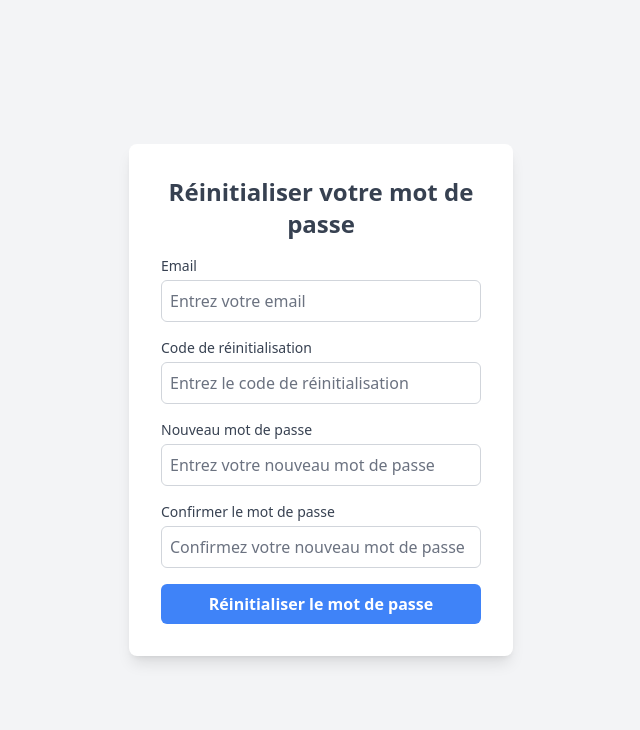
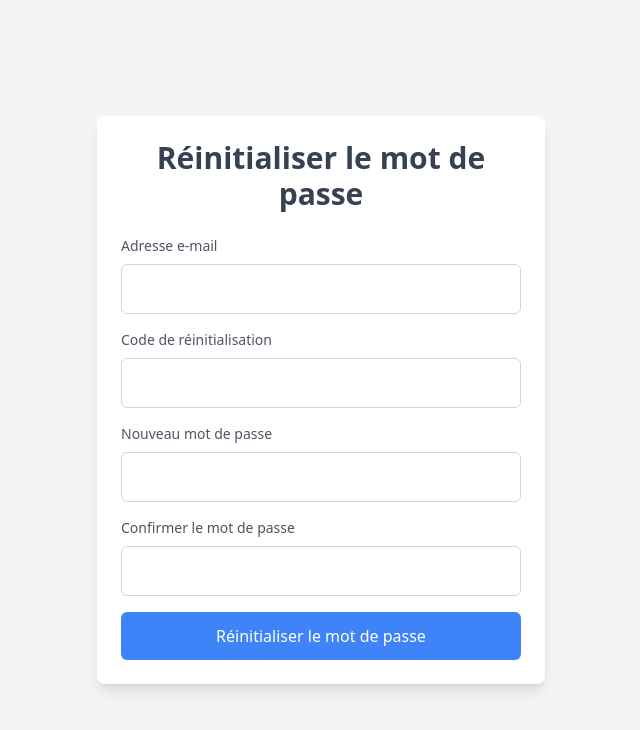
Before and after one commit to fallouwade/frontendTache21, a React (Vite) app: page /modifier in a window 1280 px wide. Shown: the top 730 px of the page, without its empty margins (319-959 px from the left). Built offline with nearby package versions, Linux system fonts and the light colour scheme.

Commit message:
modifier

```diff
--- a/src/Authentification/PagesConnexion/ModifieMotDePass.jsx
+++ b/src/Authentification/PagesConnexion/ModifieMotDePass.jsx
@@ -1,152 +1,150 @@
 import { useState } from 'react';
 import { useNavigate } from 'react-router-dom';
-import { toast, ToastContainer } from 'react-toastify';
-import 'react-toastify/dist/ReactToastify.css';
 
-const ResetPassword = () => {
+const ModifierMotDePasse = () => {
   const [email, setEmail] = useState('');
-  const [codeReset, setCodeReset] = useState('');  // Code de réinitialisation
+  const [code, setCode] = useState('');
   const [nouveauMotDePasse, setNouveauMotDePasse] = useState('');
   const [confirmerMotDePasse, setConfirmerMotDePasse] = useState('');
+  const [message, setMessage] = useState('');
+  const [isLoading, setIsLoading] = useState(false);
   const navigate = useNavigate();
 
-  const handlePasswordSubmit = async (e) => {
+  const handleChangeEmail = (e) => setEmail(e.target.value);
+  const handleChangeCode = (e) => setCode(e.target.value);
+  const handleChangeNouveauMotDePasse = (e) => setNouveauMotDePasse(e.target.value);
+  const handleChangeConfirmerMotDePasse = (e) => setConfirmerMotDePasse(e.target.value);
+
+  const handleSubmit = async (e) => {
     e.preventDefault();
+    setIsLoading(true);
+    setMessage('');
 
-    // Vérification que les mots de passe correspondent
+    // Validation des champs
+    if (!email || !email.includes('@')) {
+      setMessage('Veuillez entrer une adresse e-mail valide.');
+      setIsLoading(false);
+      return;
+    }
+    if (!code) {
+      setMessage('Veuillez entrer le code de réinitialisation.');
+      setIsLoading(false);
+      return;
+    }
+    if (!nouveauMotDePasse || nouveauMotDePasse.length < 6) {
+      setMessage('Le mot de passe doit contenir au moins 6 caractères.');
+      setIsLoading(false);
+      return;
+    }
     if (nouveauMotDePasse !== confirmerMotDePasse) {
-      toast.error('Les mots de passe ne correspondent pas.', {
-        position: "top-center",
-        autoClose: 5000,
-        hideProgressBar: true,
-      });
+      setMessage('Les mots de passe ne correspondent pas.');
+      setIsLoading(false);
       return;
     }
 
     try {
-      // Envoi de la requête pour réinitialiser le mot de passe
+      // Envoi des données au backend
       const response = await fetch('https://backendtache21.onrender.com/api/mot-de-passe/modifier', {
         method: 'POST',
         headers: {
           'Content-Type': 'application/json',
         },
         body: JSON.stringify({
-          email: email,  // L'email de l'utilisateur
-          codeReset: codeReset, // Le code temporaire
-          nouveauMotDePasse: nouveauMotDePasse, // Le nouveau mot de passe
+          email,
+          codeReset: code,  // code envoyé par email
+          nouveauMotDePasse,
         }),
       });
 
-      const data = await response.json();
-
-      // Gestion de la réponse de l'API
       if (response.ok) {
-        toast.success('Votre mot de passe a été réinitialisé avec succès.', {
-          position: "top-center",
-          autoClose: 5000,
-          hideProgressBar: true,
-        });
-        navigate('/connexion');
+        setMessage('Mot de passe réinitialisé avec succès.');
+        navigate('/connexion'); // Redirection vers la page de connexion
       } else {
-        toast.error(data.message || 'Une erreur est survenue. Veuillez réessayer.', {
-          position: "top-center",
-          autoClose: 5000,
-          hideProgressBar: true,
-        });
-        // console.error('Erreur de l\'API:', data);  // Log des erreurs dans la console pour le débogage
+        const errorData = await response.json();
+        setMessage(errorData.message || 'Erreur lors de la réinitialisation du mot de passe.');
       }
     } catch (error) {
-      console.error('Erreur lors de la requête:', error);
-      toast.error('Erreur de connexion. Veuillez vérifier votre connexion internet.', {
-        position: "top-center",
-        autoClose: 5000,
-        hideProgressBar: true,
-      });
+      setMessage('Une erreur est survenue. Veuillez réessayer.');
+    } finally {
+      setIsLoading(false);
     }
   };
 
   return (
-    <div className="min-h-screen flex items-center justify-center bg-gray-100 p-6">
-      <div className="max-w-sm w-full bg-white p-8 rounded-lg shadow-lg">
-        <h2 className="text-2xl font-semibold text-center text-gray-700 mb-4">Réinitialiser votre mot de passe</h2>
+    <div className="relative min-h-screen flex items-center justify-center bg-gray-100">
+      <div className="relative z-10 w-full max-w-md p-6 bg-white rounded-lg shadow-lg">
+        <h2 className="text-3xl font-semibold text-gray-700 mb-6 text-center">Réinitialiser le mot de passe</h2>
 
-        <form onSubmit={handlePasswordSubmit}>
+        <form onSubmit={handleSubmit}>
           <div className="mb-4">
-            <label htmlFor="email" className="block text-sm font-medium text-gray-700">
-              Email
-            </label>
+            <label htmlFor="email" className="block text-sm font-medium text-gray-600">Adresse e-mail</label>
             <input
               type="email"
               id="email"
               name="email"
-              className="mt-1 p-2 w-full border border-gray-300 rounded-md focus:outline-none focus:ring-2 focus:ring-blue-500"
-              placeholder="Entrez votre email"
               value={email}
-              onChange={(e) => setEmail(e.target.value)}
+              onChange={handleChangeEmail}
+              className="w-full p-3 mt-2 border border-gray-300 rounded-md"
               required
             />
           </div>
 
           <div className="mb-4">
-            <label htmlFor="codeReset" className="block text-sm font-medium text-gray-700">
-              Code de réinitialisation
-            </label>
+            <label htmlFor="code" className="block text-sm font-medium text-gray-600">Code de réinitialisation</label>
             <input
               type="text"
-              id="codeReset"
-              name="codeReset"
-              className="mt-1 p-2 w-full border border-gray-300 rounded-md focus:outline-none focus:ring-2 focus:ring-blue-500"
-              placeholder="Entrez le code de réinitialisation"
-              value={codeReset}
-              onChange={(e) => setCodeReset(e.target.value)}
+              id="code"
+              name="code"
+              value={code}
+              onChange={handleChangeCode}
+              className="w-full p-3 mt-2 border border-gray-300 rounded-md"
               required
             />
           </div>
 
           <div className="mb-4">
-            <label htmlFor="nouveauMotDePasse" className="block text-sm font-medium text-gray-700">
-              Nouveau mot de passe
-            </label>
+            <label htmlFor="nouveauMotDePasse" className="block text-sm font-medium text-gray-600">Nouveau mot de passe</label>
             <input
               type="password"
               id="nouveauMotDePasse"
               name="nouveauMotDePasse"
-              className="mt-1 p-2 w-full border border-gray-300 rounded-md focus:outline-none focus:ring-2 focus:ring-blue-500"
-              placeholder="Entrez votre nouveau mot de passe"
               value={nouveauMotDePasse}
-              onChange={(e) => setNouveauMotDePasse(e.target.value)}
+              onChange={handleChangeNouveauMotDePasse}
+              className="w-full p-3 mt-2 border border-gray-300 rounded-md"
               required
             />
           </div>
 
           <div className="mb-4">
-            <label htmlFor="confirmerMotDePasse" className="block text-sm font-medium text-gray-700">
-              Confirmer le mot de passe
-            </label>
+            <label htmlFor="confirmerMotDePasse" className="block text-sm font-medium text-gray-600">Confirmer le mot de passe</label>
             <input
               type="password"
               id="confirmerMotDePasse"
               name="confirmerMotDePasse"
-              className="mt-1 p-2 w-full border border-gray-300 rounded-md focus:outline-none focus:ring-2 focus:ring-blue-500"
-              placeholder="Confirmez votre nouveau mot de passe"
               value={confirmerMotDePasse}
-              onChange={(e) => setConfirmerMotDePasse(e.target.value)}
+              onChange={handleChangeConfirmerMotDePasse}
+              className="w-full p-3 mt-2 border border-gray-300 rounded-md"
               required
             />
           </div>
 
           <button
             type="submit"
-            className="w-full py-2 bg-blue-500 text-white font-semibold rounded-md hover:bg-blue-700 focus:outline-none focus:ring-2 focus:ring-blue-500"
+            className={`w-full py-3 text-white rounded-md ${isLoading ? 'bg-gray-400' : 'bg-blue-500 hover:bg-blue-600'}`}
+            disabled={isLoading}
           >
-            Réinitialiser le mot de passe
+            {isLoading ? 'Réinitialisation en cours...' : 'Réinitialiser le mot de passe'}
           </button>
         </form>
 
-        <ToastContainer />
+        {message && (
+          <div className="mt-4 text-center text-sm text-gray-700" aria-live="polite">
+            {message}
+          </div>
+        )}
       </div>
     </div>
   );
 };
 
-export default ResetPassword;
+export default ModifierMotDePasse;
--- a/src/Authentification/PagesConnexion/MotDePasseOublie.jsx
+++ b/src/Authentification/PagesConnexion/MotDePasseOublie.jsx
@@ -1,5 +1,7 @@
 import { useState } from 'react';
 import { Link, useNavigate } from 'react-router-dom';
+import { ToastContainer, toast } from 'react-toastify'; // Import de toastify
+import 'react-toastify/dist/ReactToastify.css'; // Import du style pour les toasts
 
 const MotDePasseOublie = () => {
   const [email, setEmail] = useState('');
@@ -16,8 +18,10 @@ const MotDePasseOublie = () => {
     setIsLoading(true);
     setMessage('');
 
+    // Vérification de l'email
     if (!email || !email.includes('@')) {
       setMessage('Veuillez entrer une adresse e-mail valide.');
+      toast.error('Adresse e-mail invalide !'); // Affiche un toast d'erreur
       setIsLoading(false);
       return;
     }
@@ -33,13 +37,20 @@ const MotDePasseOublie = () => {
 
       if (response.ok) {
         setMessage('Un lien de code a été envoyé à votre adresse e-mail.');
-        navigate('/modifier');
+        toast.success("L'email de réinitialisation a été envoyé avec succès !"); // Affiche un toast de succès
+
+        // Attendre 3 secondes avant de rediriger
+        setTimeout(() => {
+          navigate('/modifier');
+        }, 3000); // 3000 ms = 3 secondes
       } else {
         const errorData = await response.json();
         setMessage(errorData.message || 'Erreur lors de l\'envoi de l\'e-mail. Veuillez réessayer.');
+        toast.error(errorData.message || 'Erreur lors de l\'envoi de l\'e-mail.'); // Toast d'erreur
       }
     } catch (error) {
       setMessage('Une erreur est survenue. Veuillez réessayer.');
+      toast.error('Une erreur est survenue. Veuillez réessayer.'); // Toast d'erreur en cas de problème réseau
     } finally {
       setIsLoading(false);
     }
@@ -88,6 +99,9 @@ const MotDePasseOublie = () => {
           </p>
         </div>
       </div>
+
+      {/* ToastContainer pour afficher les toasts */}
+      <ToastContainer />
     </div>
   );
 };
```
Also changed, not shown: package.json (+3 -5 lines), 1 other file (tests, documents, lock files or other folders).
